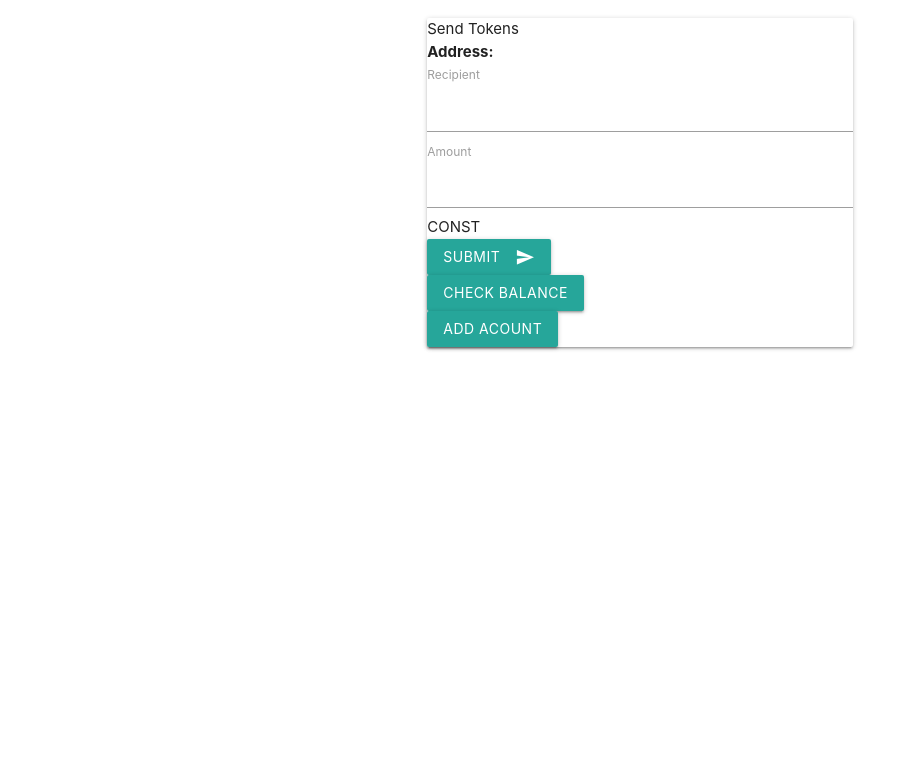
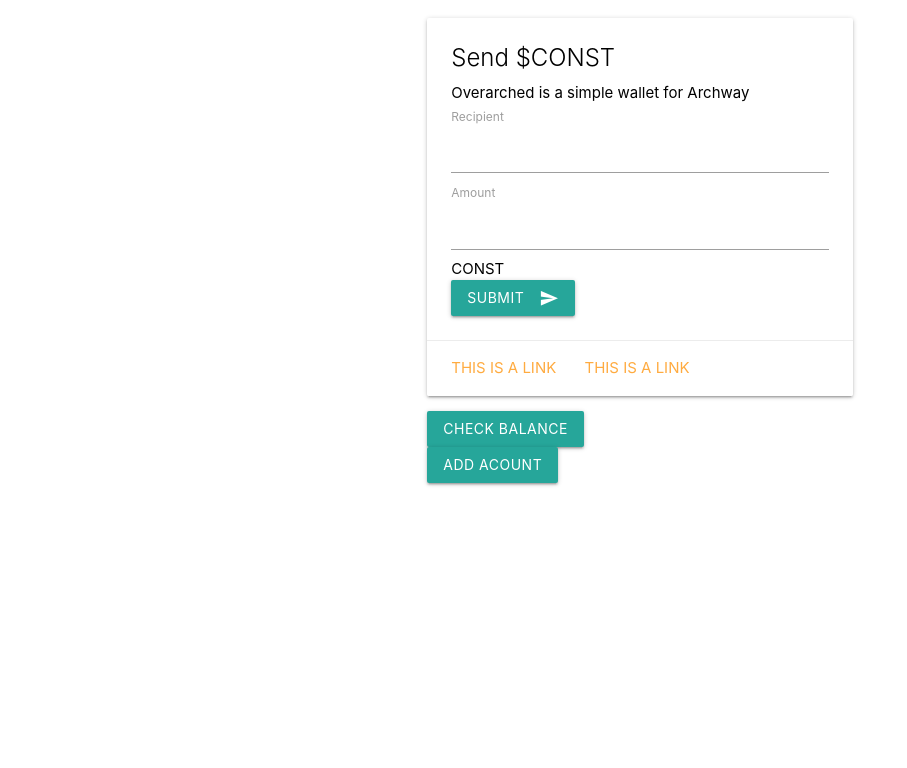
Before and after one commit to arunadaybasu/overarched-archway-wallet, a website: page overarched/index.html in a window 1280 px wide. Shown: the part 32-800 px from the top of the page, without its empty margins (0-907 px from the left). Drawn offline with nearby package versions, Linux system fonts and the light colour scheme.

Commit message:
Added CSS for card
- added css for material card and interface

```diff
--- a/overarched/index.html
+++ b/overarched/index.html
@@ -13,12 +13,11 @@
     <body class="bg-color-1">
         <div id="app">
 
-            <div class="container">
-
+            <div class="container-custom-1">
                 <div class="row bg-color-2">
                     <div class="col 1">
                         <div id="logo-header">
-                            <img src="./assets/logo/white/brandwordmark/ArchwayLogo.png">
+                            <img  id="logo-img" src="./assets/logo/white/brandwordmark/ArchwayLogo.png">
                         </div>
                     </div>
                     <div class="col s10">
@@ -28,18 +27,20 @@
 
                     </div>
                 </div>
+            </div>
+
+            <div class="container">
 
                 <div class="row">
                     <div class="col s3"></div>
                     <div class="col s6">
-                        <div class="card ">
-                            <div class="card-header">
-                                Send Tokens
-                            </div>
-                            <div class="card-body">
 
-                                    <b>Address:</b>
-                                    <div id="address"></div>
+                        <div class="card bg-color-3">
+                            <div class="card-content black-text">
+
+                              <span class="card-title">Send $CONST</span>
+                              <p>Overarched is a simple wallet for Archway</p>
+
                                 <form name="sendForm">
                                     <div class="form-group">
                                         <label for="recipient">Recipient</label>
@@ -58,6 +59,12 @@
                                         <i class="material-icons right">send</i>
                                     </button>
                                 </form>
+                            </div>
+                            <div class="card-action">
+                              <a href="#">This is a link</a>
+                              <a href="#">This is a link</a>
+                            </div>
+                        </div>
 
                         <a id="balance" class="waves-effect waves-light btn">Check Balance</a>
                         <div id="balance-result"></div>
@@ -65,8 +72,6 @@
                         <a id="add-account" class="waves-effect waves-light btn">Add Acount</a>
                         <div id="add-account-result"></div>
 
-                            </div>
-                        </div>
                     </div>
                     <div class="col s3"></div>
                 </div>
--- a/overarched/src/css/style.css
+++ b/overarched/src/css/style.css
@@ -4,6 +4,10 @@
 
 .bg-color-2 {
 	background-color: #ff4d00;
+}
+
+.bg-color-3 {
+	background-color: #ffffff;
 }
 
 .text-color-1 {
@@ -13,3 +17,12 @@
 .text-color-2 {
 	color: #ff4d00;
 }
+
+.container-custom-1 {
+	width: 100%;
+	max-width: 100%;
+}
+
+#logo-img {
+	width: 150px;
+}
```
Also changed, not shown: overarched/dist/index.html, 1 other file. Lines whose indentation alone changed are shown as unchanged.
